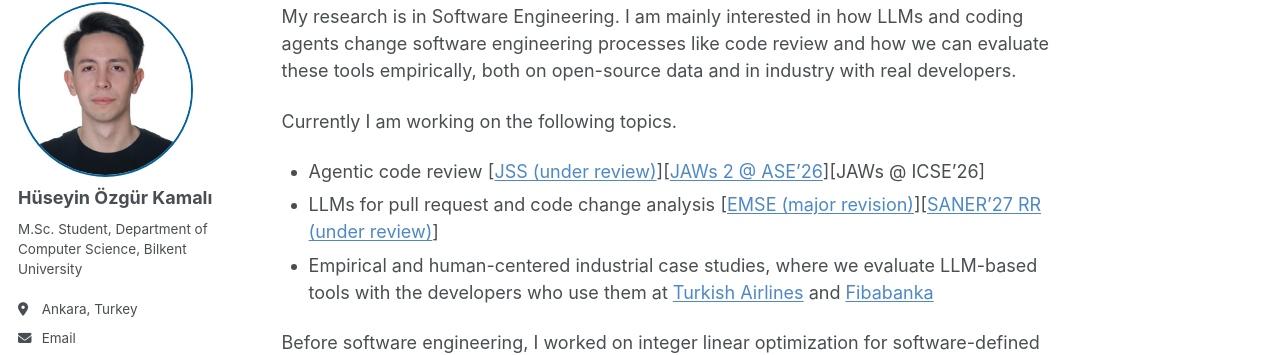
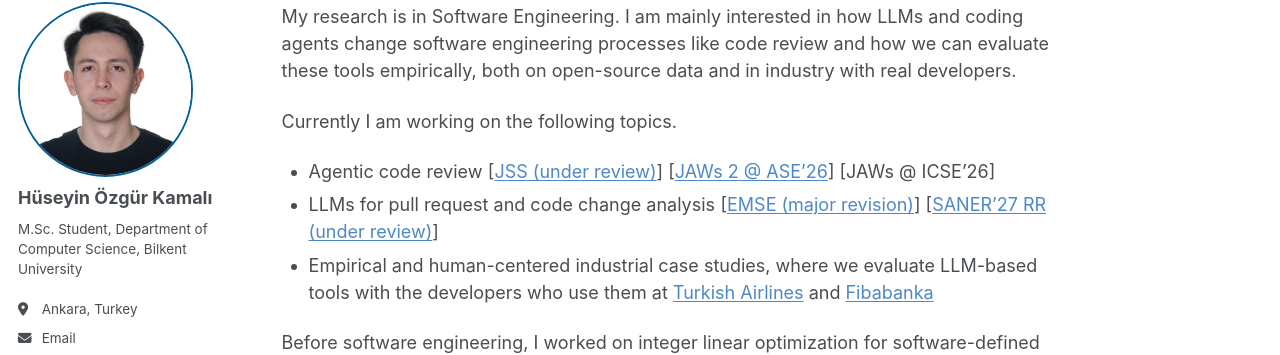
Before and after one commit to dev-zgr/dev-zgr.github.io, a Jekyll site: the page built from _pages/about.html, in a window 1280 px wide and 900 px high, scrolled down 507 px. Shown: the part 99-454 px from the top of the window. Built offline with Jekyll 4.4.1, drawn with Linux system fonts in a browser that asks for light colours; a script bundle is joined from its source files by our own code; a style sheet for code colours, icons or effects is not loaded.

Commit message:
Space between venue tags on the home page
Co-Authored-By: Claude Opus 5.5 <noreply@anthropic.com>

```diff
--- a/_pages/about.html
+++ b/_pages/about.html
@@ -30,7 +30,7 @@ redirect_from:
 {% if home.research_topics.size > 0 %}
 <ul class="research-topics">
 {% for topic in home.research_topics %}
-  <li>{% if topic.url %}<a href="{{ topic.url | relative_url }}">{{ topic.name }}</a>{% else %}{% include md-inline.html text=topic.name %}{% endif %}{% if topic.papers.size > 0 %}<span class="topic-papers">{% endif %}{% for paper in topic.papers %}{% if paper.url %}{% assign paper_url = paper.url %}{% unless paper_url contains '://' %}{% assign paper_url = paper_url | relative_url %}{% endunless %}[<a href="{{ paper_url }}">{{ paper.label | smartify }}</a>]{% else %}[{{ paper.label | smartify }}]{% endif %}{% unless forloop.last %} {% endunless %}{% endfor %}{% if topic.papers.size > 0 %}</span>{% endif %}</li>
+  <li>{% if topic.url %}<a href="{{ topic.url | relative_url }}">{{ topic.name }}</a>{% else %}{% include md-inline.html text=topic.name %}{% endif %}{% if topic.papers.size > 0 %}<span class="topic-papers">{% endif %}{% for paper in topic.papers %}{% if paper.url %}{% assign paper_url = paper.url %}{% unless paper_url contains '://' %}{% assign paper_url = paper_url | relative_url %}{% endunless %}[<a href="{{ paper_url }}">{{ paper.label | smartify }}</a>]{% else %}[{{ paper.label | smartify }}]{% endif %}{% unless forloop.last %}&nbsp;{% endunless %}{% endfor %}{% if topic.papers.size > 0 %}</span>{% endif %}</li>
 {% endfor %}
 </ul>
 {% endif %}
```
